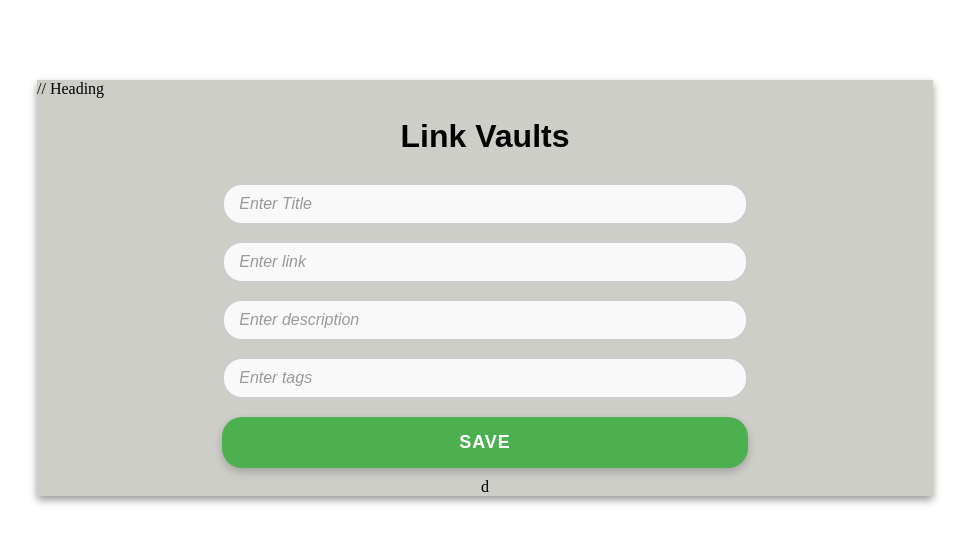
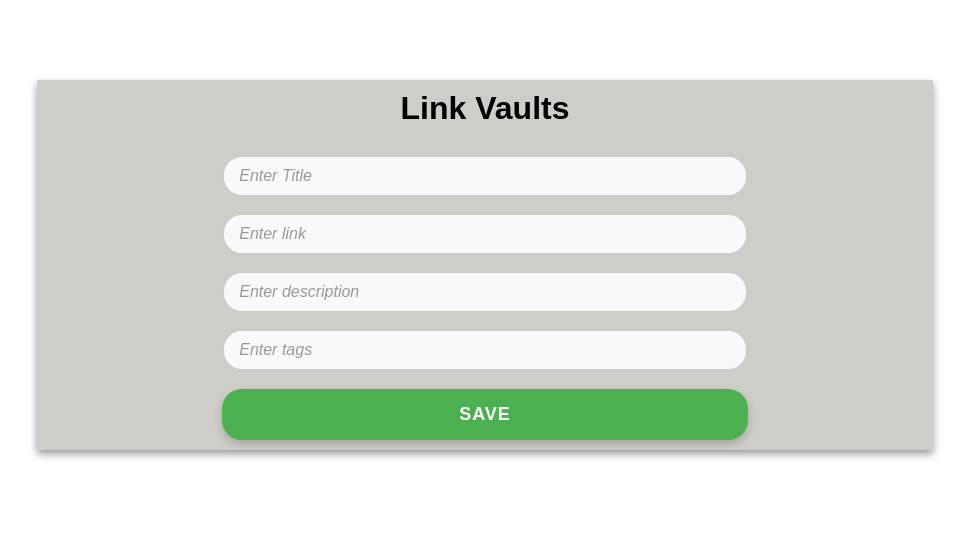
Before and after one commit to PLThabangR/Vault-app, a React (Vite) app: page / in a window 1280 px wide. Shown: the top 544 px of the page, without its empty margins (155-1124 px from the left). Built offline with nearby package versions, Linux system fonts and the light colour scheme.

Commit message:
removing etra details

```diff
--- a/src/pages/AddLinkPage/CreateLink.tsx
+++ b/src/pages/AddLinkPage/CreateLink.tsx
@@ -73,7 +73,7 @@ const CreateLink = () => {
      //Update the userlink
       console.log("Update",id)
 
-
+      //looping thrpugh the userlinks and update the userlink with the same id
      setUserLinks(previousState => previousState.map(userlink => userlink.id === id ? {...userlink, title, link, description, tags} : userlink) )
 
   //    //Reset the form values after saving
@@ -139,7 +139,7 @@ const CreateLink = () => {
         />
       ))}
       </div>
-d
+
     </div>
   )
 }
--- a/src/pages/HomePage/Home.tsx
+++ b/src/pages/HomePage/Home.tsx
@@ -5,7 +5,7 @@ const Home = () => {
   return (
     // Container for the home page
     <div className='home-container'>
-      // Heading
+
         <h1 className='heading'>Link Vaults</h1>
       <CreateLink/>
 
```
